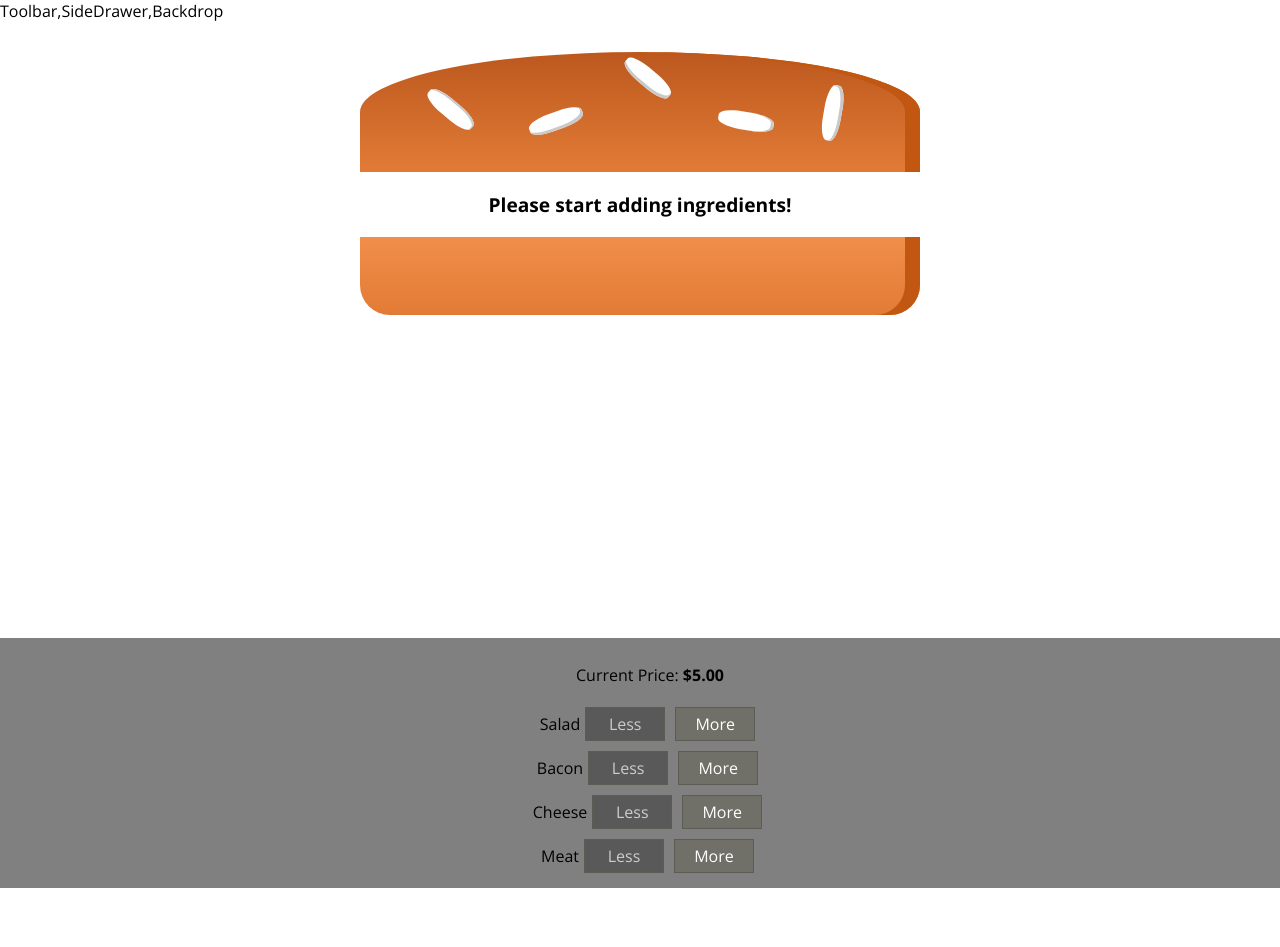
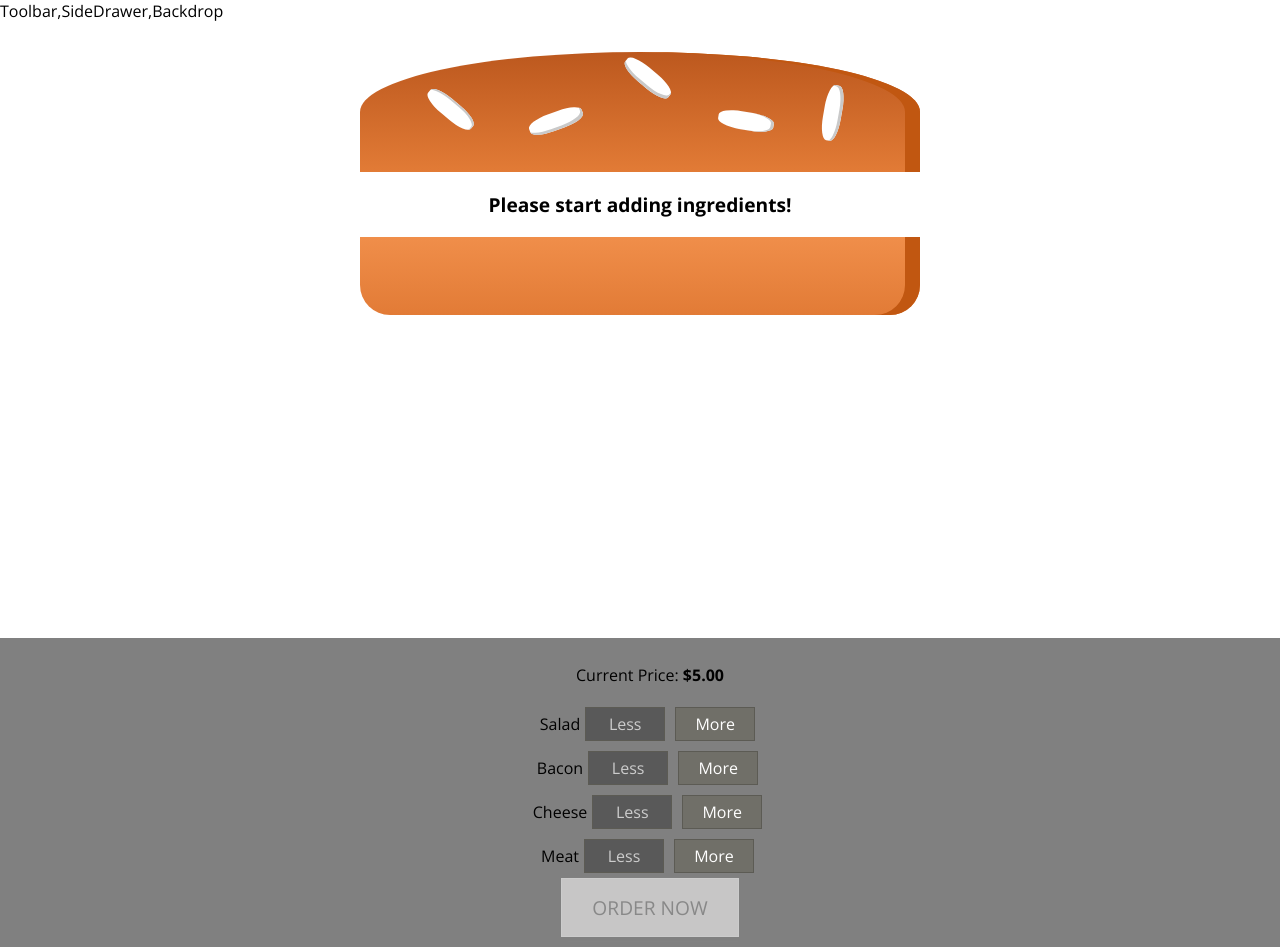
Before and after one commit to BryanMThomas/burger-builder, a React app: page / in a window 1280 px wide. Before the commit the page ends 888 px from the top, so only its background shows below. Built offline with nearby package versions, Linux system fonts and the light colour scheme.

Commit message:
add order button

```diff
--- a/src/components/Burger/BuildControls/BuildControls.css
+++ b/src/components/Burger/BuildControls/BuildControls.css
@@ -1,4 +1,4 @@
-.BuildControls{
+.BuildControls {
     width: 100%;
     background-color: Grey;
     display: flex;
@@ -6,5 +6,46 @@
     align-items: center;
     box-shadow: 0 2px 1px #ccc;
     margin: auto;
-    padding: 10px ;
+    padding: 10px;
 }
+
+.OrderButton {
+    background-color: #00bfd9;
+    outline: none;
+    cursor: pointer;
+    border: 1px solid grey;
+    color: grey;
+    font-family: inherit;
+    font-size: 1.2em;
+    padding: 15px 30px;
+    box-shadow: 2px 2px 2px grey;
+}
+
+.OrderButton:hover, .OrderButton:active {
+    background-color: #61ecff;
+    border: 1px solid grey;
+    color: grey;
+}
+
+.OrderButton:disabled {
+    background-color: #C7C6C6;
+    cursor: not-allowed;
+    border: 1px solid #ccc;
+    color: #888888;
+}
+
+.OrderButton:not(:disabled) {
+    animation: enable 0.3s linear;
+}
+
+@keyframes enable {
+    0% {
+        transform: scale(1);
+    }
+    60% {
+        transform: scale(1.1);
+    }
+    100% {
+        transform: scale(1);
+    }
+}
--- a/src/components/Burger/BuildControls/BuildControls.js
+++ b/src/components/Burger/BuildControls/BuildControls.js
@@ -20,6 +20,7 @@
                     disabled={props.disabled[control.type]}
                 />
             })}
+            <button className = {classes.OrderButton} disabled = {!props.purchaseable}>ORDER NOW</button>
         </div>
     );
 }
--- a/src/components/containers/BurgerBuilder/BurgerBuilder.js
+++ b/src/components/containers/BurgerBuilder/BurgerBuilder.js
@@ -18,7 +18,8 @@
             cheese: 0,
             meat: 0
         },
-        totalPrice: 5
+        totalPrice: 5,
+        purchaseable: false
     }
 
     addIngredientHandler = (type) => {
@@ -33,11 +34,12 @@
         const newPrice = oldPrice + INGREDIENT_PRICES[type]
         //set new state
         updatedIngredients[type] = newCount;
-        this.setState({ ingredients: updatedIngredients, totalPrice: newPrice })
+        this.setState({ ingredients: updatedIngredients, totalPrice: newPrice, purchaseable: true })
     }
 
     removeIngredientHandler = (type) => {
         //Update Ingredients
+        let purchaseable = false;
         const oldCount = this.state.ingredients[type];
         if (oldCount !== 0) {
             let newCount = oldCount - 1;
@@ -49,7 +51,13 @@
             const newPrice = oldPrice - INGREDIENT_PRICES[type]
             //set new state
             updatedIngredients[type] = newCount;
-            this.setState({ ingredients: updatedIngredients, totalPrice: newPrice })
+            for (let key in updatedIngredients) {
+                if (updatedIngredients[key] !== 0) {
+                    purchaseable = true;
+                    break;
+                }
+            }
+            this.setState({ ingredients: updatedIngredients, totalPrice: newPrice, purchaseable: purchaseable })
         }
     }
 
@@ -68,7 +76,8 @@
                     ingredientAdded={this.addIngredientHandler}
                     ingredientRemoved={this.removeIngredientHandler}
                     disabled={disabledInfo}
-                    price = {this.state.totalPrice}
+                    price={this.state.totalPrice}
+                    purchaseable={this.state.purchaseable}
                 />
             </Auxillary>
         );
```
